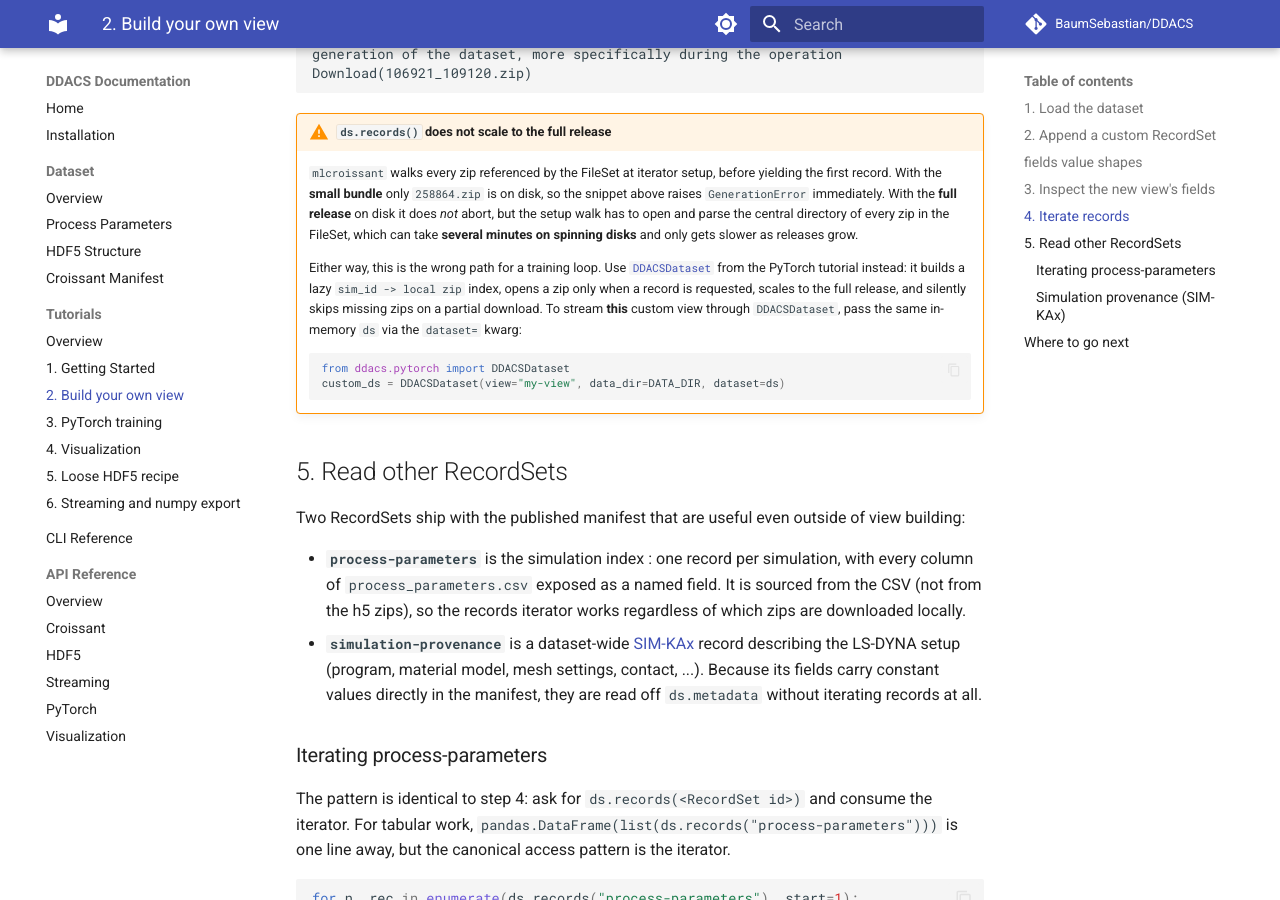
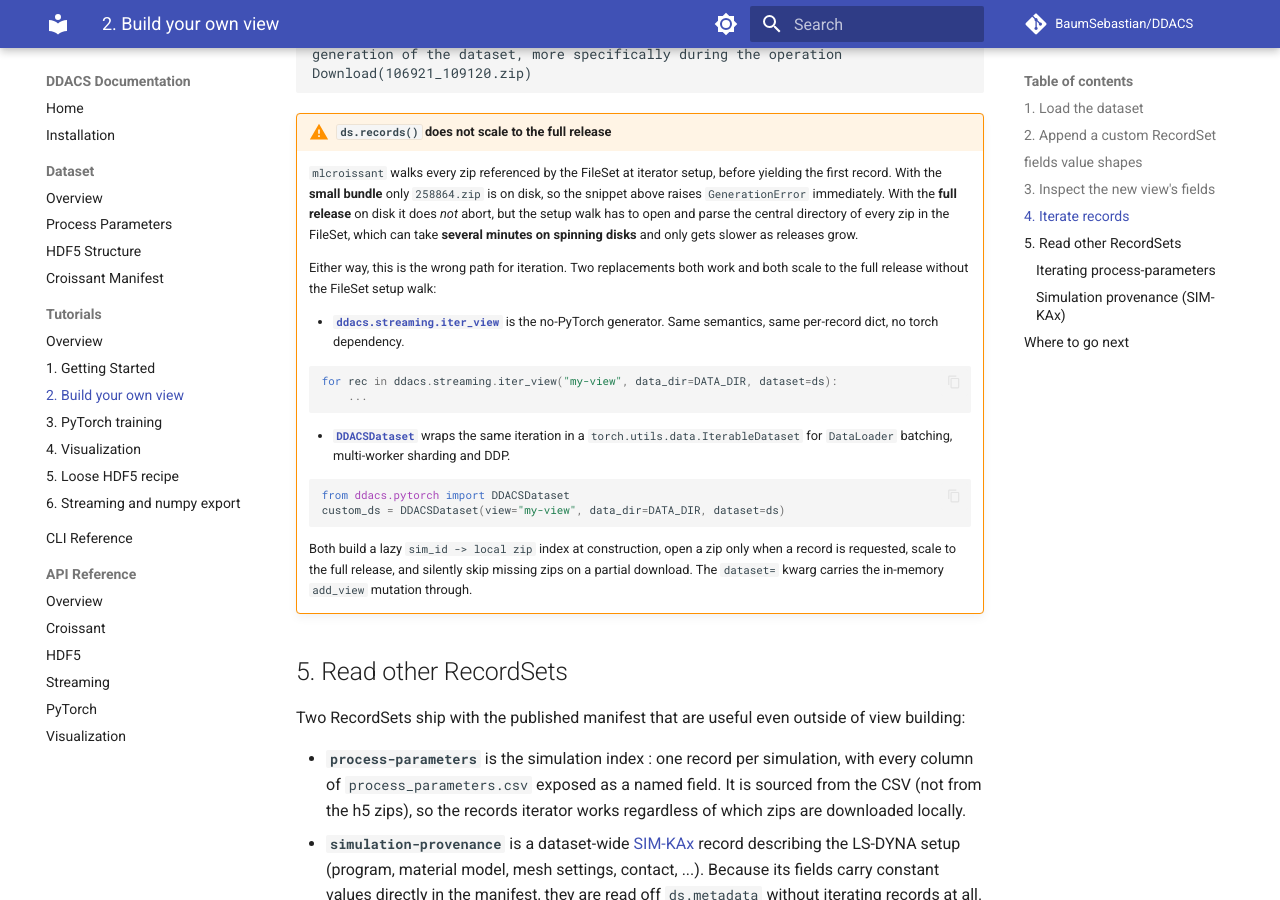
Before and after one commit to BaumSebastian/DDACS, an MkDocs documentation site: the page built from docs/tutorials/views.md, in a window 1280 px wide and 900 px high, scrolled down 2401 px. Built offline with MkDocs 1.6.1 and Material for MkDocs 9.7.7, drawn with Linux system fonts in a browser that asks for light colours; comment, search, counter and statistics services are not loaded; some of the changed text lies outside the part shown.

Commit message:
docs(views): point readers at streaming AND pytorch, not just pytorch
The section-4 warning on ds.records() scaling steered readers to
DDACSDataset only, which only fits PyTorch users. ddacs.streaming.iter_view
solves the same problem without the torch dependency and uses the same
sim_id -> local zip index under the hood.

Update both the views.md admonition and the matching cell in
02_views.ipynb so the two replacements appear side by side, with a
short code snippet for each and a forward link to the relevant
tutorial page. dataset= kwarg story stays the same: both helpers
accept it so the in-memory add_view mutation is visible.

Where-to-go-next footer in views.md gains a streaming entry alongside
the existing PyTorch one.

````diff
--- a/docs/tutorials/views.md
+++ b/docs/tutorials/views.md
@@ -101,12 +101,23 @@ Download(106921_109120.zip)
 !!! warning "`ds.records()` does not scale to the full release"
     `mlcroissant` walks every zip referenced by the FileSet at iterator setup, before yielding the first record. With the **small bundle** only `258864.zip` is on disk, so the snippet above raises `GenerationError` immediately. With the **full release** on disk it does *not* abort, but the setup walk has to open and parse the central directory of every zip in the FileSet, which can take **several minutes on spinning disks** and only gets slower as releases grow.
 
-    Either way, this is the wrong path for a training loop. Use [`DDACSDataset`](pytorch.md#8-stream-a-custom-view-add_view-dataset) from the PyTorch tutorial instead: it builds a lazy `sim_id -> local zip` index, opens a zip only when a record is requested, scales to the full release, and silently skips missing zips on a partial download. To stream **this** custom view through `DDACSDataset`, pass the same in-memory `ds` via the `dataset=` kwarg:
+    Either way, this is the wrong path for iteration. Two replacements both work and both scale to the full release without the FileSet setup walk:
 
-    ```python
-    from ddacs.pytorch import DDACSDataset
-    custom_ds = DDACSDataset(view="my-view", data_dir=DATA_DIR, dataset=ds)
-    ```
+    - **[`ddacs.streaming.iter_view`](streaming.md)** is the no-PyTorch generator. Same semantics, same per-record dict, no torch dependency.
+
+      ```python
+      for rec in ddacs.streaming.iter_view("my-view", data_dir=DATA_DIR, dataset=ds):
+          ...
+      ```
+
+    - **[`DDACSDataset`](pytorch.md#8-stream-a-custom-view-add_view-dataset)** wraps the same iteration in a `torch.utils.data.IterableDataset` for `DataLoader` batching, multi-worker sharding and DDP.
+
+      ```python
+      from ddacs.pytorch import DDACSDataset
+      custom_ds = DDACSDataset(view="my-view", data_dir=DATA_DIR, dataset=ds)
+      ```
+
+    Both build a lazy `sim_id -> local zip` index at construction, open a zip only when a record is requested, scale to the full release, and silently skip missing zips on a partial download. The `dataset=` kwarg carries the in-memory `add_view` mutation through.
 
 ## 5. Read other RecordSets
 
@@ -171,6 +182,7 @@ schema_reference      = 'SIM-KAx, doi:10.1007/s11740-026-01441-7'
 
 ## Where to go next
 
+- [Streaming and numpy export](streaming.md) iterates the same view with `ddacs.streaming.iter_view` (no PyTorch) and shows the `export_to_numpy` recipe for sub-millisecond per-record reads after a one-shot conversion.
 - [PyTorch training](pytorch.md) wraps a view (custom or published) in `DDACSDataset` for batched training. The "Stream a custom view" section shows the `add_view` -> `DDACSDataset(dataset=ds)` chain that streams the view you just built without re-parsing the manifest.
 - [Visualization](visualization.md) plots arrays pulled from a record.
 - [Croissant manifest](../croissant.md) explains the schema and the field-map RecordSet that underpins `add_view`.
````
Also changed, not shown: 1 other file.
